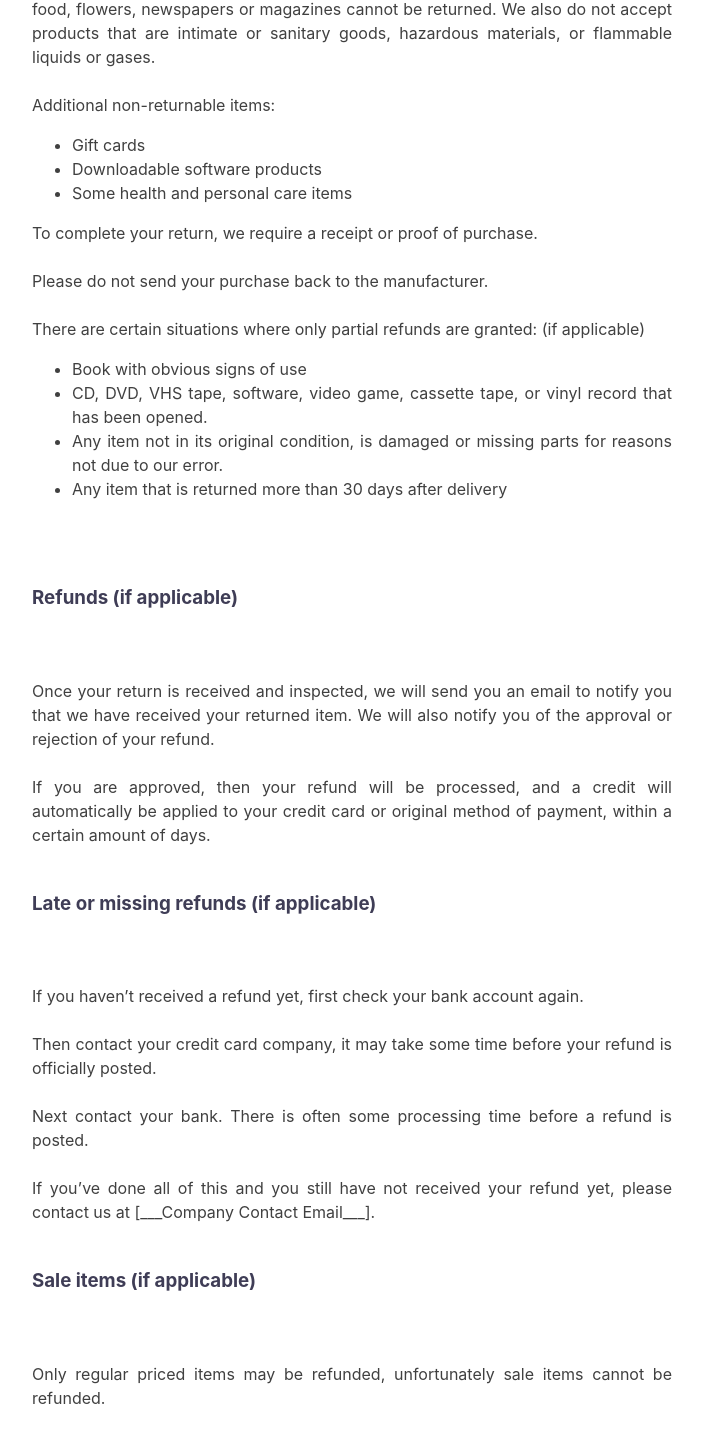
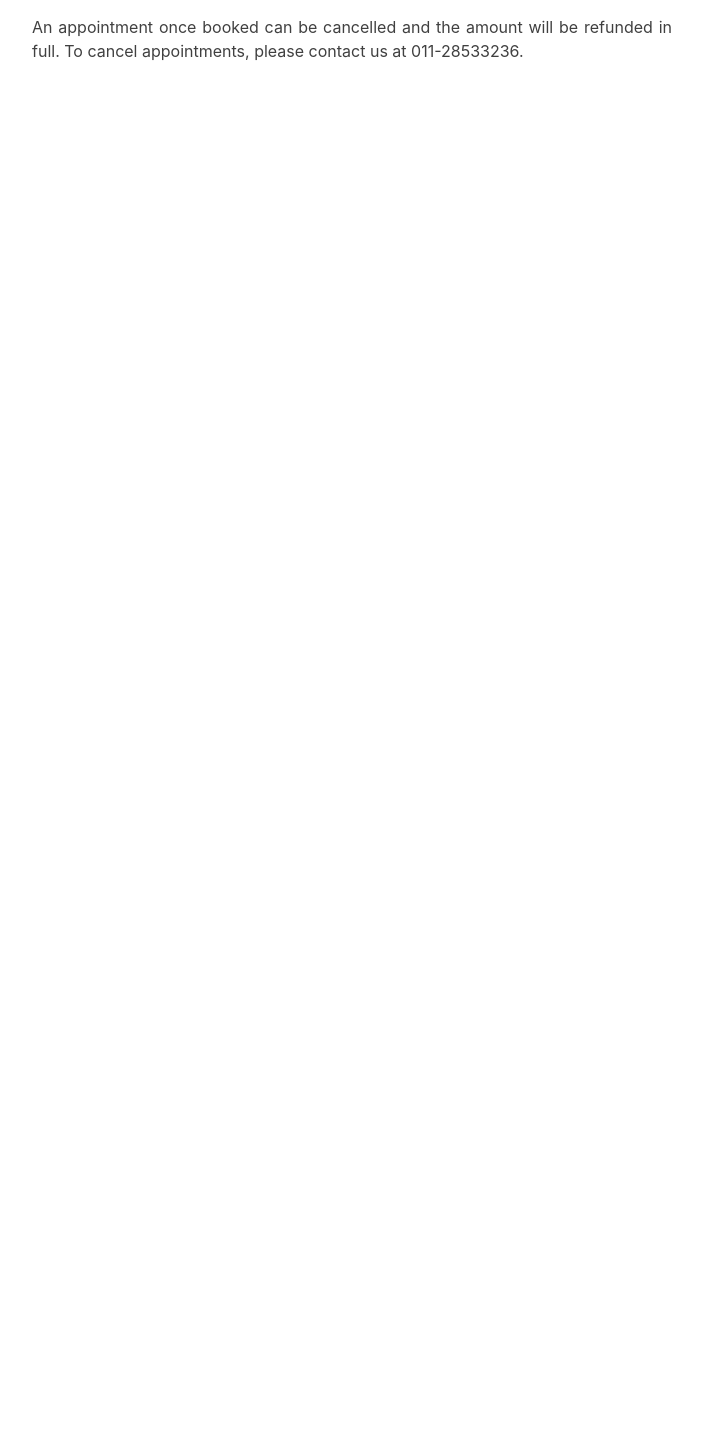
Before and after one commit to abhaybaiju/dentist-webapp, a React (Create React App) app in the folder frontend/: page /Refunds in a window 1280 px wide. Shown: the part 454-1910 px from the top of the page, without its empty margins (288-991 px from the left). After the commit the page ends 800 px from the top, so only its background shows below. Built offline with nearby package versions, Linux system fonts and the light colour scheme.

Commit message:
Added images and updated refunds

```diff
--- a/frontend/src/components/Contact.js
+++ b/frontend/src/components/Contact.js
@@ -104,19 +104,19 @@ const Contact = () => {
               <Table style={{marginLeft:'5%', marginBottom:'-8%'}}>
                 <TableRow>
                   <TableCell style={{borderBottom:'none', fontSize:'30px', width:'10px'}}><p style={{border:'1px solid #c86d6e', borderRadius:'15px', paddingLeft:'3px', paddingRight:'3px', height:'40px'}}><PhoneIcon style={{color:'white', background:'#bf6f72', padding:'5px', borderRadius:'12px', marginTop:'8%'}}/></p></TableCell>
-                  <TableCell style={{borderBottom:'none'}}><TextField id="phone" label="Phone" defaultValue="+91 9810336864" InputProps={{readOnly: true, disableUnderline:true, classes:{input:classes.resize}}} InputLabelProps={{classes:{root:classes.label, focused: classes.focusedLabel, error: classes.erroredLabel}}}/></TableCell>
+                  <TableCell style={{borderBottom:'none'}}><TextField id="phone" label="Phone" defaultValue="011-28533236" InputProps={{readOnly: true, disableUnderline:true, classes:{input:classes.resize}}} InputLabelProps={{classes:{root:classes.label, focused: classes.focusedLabel, error: classes.erroredLabel}}}/></TableCell>
                 </TableRow>
               </Table>
               <Table style={{marginLeft:'5%', marginBottom:'-8%'}}>
                 <TableRow>
                   <TableCell style={{borderBottom:'none', width:'10px', fontSize:'30px'}}><p style={{border:'1px solid #c86d6e', borderRadius:'15px', paddingLeft:'3px', paddingRight:'3px', height:'40px'}}><EmailIcon style={{color:'white', background:'#bf6f72', padding:'5px', borderRadius:'12px', marginTop:'10%'}}/></p></TableCell>
-                  <TableCell style={{borderBottom:'none'}}><TextField id="phone" label="Email" defaultValue="drcsbaiju@yahoo.co.in" InputProps={{readOnly: true, disableUnderline:true, classes:{input:classes.resize}}} InputLabelProps={{classes:{root:classes.label, focused: classes.focusedLabel, error: classes.erroredLabel}}}/></TableCell>
+                  <TableCell style={{borderBottom:'none'}}><TextField id="email" label="Email" defaultValue="drcsbaiju@yahoo.co.in" InputProps={{readOnly: true, disableUnderline:true, classes:{input:classes.resize}}} InputLabelProps={{classes:{root:classes.label, focused: classes.focusedLabel, error: classes.erroredLabel}}}/></TableCell>
                 </TableRow>
               </Table>
               <Table style={{marginLeft:'5%', marginBottom:'8%'}}>
                 <TableRow>
                   <TableCell style={{borderBottom:'none', width:'10px', fontSize:'30px'}}><p style={{border:'1px solid #c86d6e', borderRadius:'15px', paddingLeft:'3px', paddingRight:'3px', height:'40px'}}><LocationOnIcon style={{color:'white', background:'#bf6f72', padding:'5px', borderRadius:'12px', marginTop:'8%'}}/></p></TableCell>
-                  <TableCell style={{borderBottom:'none'}}><TextField id="phone" label="Address" defaultValue="DG-II, 57-A, Vikaspuri, New Delhi-110018" fullWidth={true} InputProps={{readOnly: true, disableUnderline:true, classes:{input:classes.resize}}} InputLabelProps={{classes:{root:classes.label, focused: classes.focusedLabel, error: classes.erroredLabel}}}/></TableCell>
+                  <TableCell style={{borderBottom:'none'}}><TextField id="address" label="Address" defaultValue="DG-II, 57-A, Vikaspuri, New Delhi-110018" fullWidth={true} InputProps={{readOnly: true, disableUnderline:true, classes:{input:classes.resize}}} InputLabelProps={{classes:{root:classes.label, focused: classes.focusedLabel, error: classes.erroredLabel}}}/></TableCell>
                 </TableRow>
               </Table>
             </Fade>
--- a/frontend/src/components/Refunds.js
+++ b/frontend/src/components/Refunds.js
@@ -8,45 +8,10 @@ const Refunds = () => {
         <h1 style={{color:'#3f3d56', textAlign:'center'}}>Cancellation/Refund Policy</h1>
       </Grid>
       <Grid item lg={6} md={10} sm={10} xs={10} style={{color:'#404040', textAlign:'justify', lineHeight:'1.5', marginBottom:'5%'}}>
-      <br /><h3 style={{color:'#3f3d56'}}>Returns</h3><br/><br/>
-Our policy lasts 30 days. If 30 days have gone by since your purchase, unfortunately we can’t offer you a refund or exchange.<br/><br/>
-To be eligible for a return, your item must be unused and in the same condition that you received it. It must also be in the original packaging.<br/><br/>
-Several types of goods are exempt from being returned. Perishable goods such as food, flowers, newspapers or magazines cannot be returned. We also do not accept products that are intimate or sanitary goods, hazardous materials, or flammable liquids or gases.<br/><br/>
-Additional non-returnable items:
-<ul style={{listStyleType:'disc'}}>
-<li>Gift cards</li>
-<li>Downloadable software products</li>
-<li>Some health and personal care items</li>
-</ul>
-To complete your return, we require a receipt or proof of purchase.<br/><br/>
-Please do not send your purchase back to the manufacturer.<br/><br/>
-There are certain situations where only partial refunds are granted: (if applicable)<br/>
-<ul style={{listStyleType:'disc'}}>
-<li>Book with obvious signs of use</li>
-<li>CD, DVD, VHS tape, software, video game, cassette tape, or vinyl record that has been opened.</li>
-<li>Any item not in its original condition, is damaged or missing parts for reasons not due to our error.</li>
-<li>Any item that is returned more than 30 days after delivery</li>
-</ul><br/><br/>
-<h3 style={{color:'#3f3d56'}}>Refunds (if applicable)</h3><br/><br/>
-Once your return is received and inspected, we will send you an email to notify you that we have received your returned item. We will also notify you of the approval or rejection of your refund.<br/><br/>
-If you are approved, then your refund will be processed, and a credit will automatically be applied to your credit card or original method of payment, within a certain amount of days.<br/><br/>
-<h3 style={{color:'#3f3d56'}}>Late or missing refunds (if applicable)</h3><br/><br/>
-If you haven’t received a refund yet, first check your bank account again.<br/><br/>
-Then contact your credit card company, it may take some time before your refund is officially posted.<br/><br/>
-Next contact your bank. There is often some processing time before a refund is posted.<br/><br/>
-If you’ve done all of this and you still have not received your refund yet, please contact us at [___Company Contact Email___].<br/><br/>
-<h3 style={{color:'#3f3d56'}}>Sale items (if applicable)</h3><br/><br/>
-Only regular priced items may be refunded, unfortunately sale items cannot be refunded.<br/><br/>
-<h3 style={{color:'#3f3d56'}}>Exchanges (if applicable)</h3><br/><br/>
-We only replace items if they are defective or damaged.  If you need to exchange it for the same item, send us an email at [___Company Contact Email___] and send your item to: 622 Manglam Electronic Market Jaipur Rajasthan India 302001.<br/><br/>
-<h3 style={{color:'#3f3d56'}}>Gifts</h3><br/><br/>
-If the item was marked as a gift when purchased and shipped directly to you, you’ll receive a gift credit for the value of your return. Once the returned item is received, a gift certificate will be mailed to you.<br/><br/>
-If the item wasn’t marked as a gift when purchased, or the gift giver had the order shipped to themselves to give to you later, we will send a refund to the gift giver and he will find out about your return.<br/><br/>
-<h3 style={{color:'#3f3d56'}}>Shipping</h3><br/><br/>
-To return your product, you should mail your product to: 622 Manglam Electronic Market Jaipur Rajasthan India 302001.<br/><br/>
-You will be responsible for paying for your own shipping costs for returning your item. Shipping costs are non-refundable. If you receive a refund, the cost of return shipping will be deducted from your refund.<br/><br/>
-Depending on where you live, the time it may take for your exchanged product to reach you, may vary.<br/><br/>
-If you are shipping an item over $75, you should consider using a trackable shipping service or purchasing shipping insurance. We don’t guarantee that we will receive your returned item.<br/><br/>
+      <br /><h3 style={{color:'#3f3d56'}}>Refunds</h3><br/>
+        Our policy prevents us from providing refunds after the appointment due to the nature of our services provided. For further enquiries contact us at 011-28533236 or drcsbaiju@yahoo.co.in<br/><br/>
+        <br /><h3 style={{color:'#3f3d56'}}>Cancellations</h3><br/>
+        An appointment once booked can be cancelled and the amount will be refunded in full. To cancel appointments, please contact us at 011-28533236.
       </Grid>
     </Grid>
   )
--- a/frontend/src/components/Service.js
+++ b/frontend/src/components/Service.js
@@ -82,14 +82,14 @@ const Service = () => {
             img: require('./images/Shambhavi.png')
         },
         {
-            name: "Random Name #2",
+            name: "Mini Subhas",
             description: "Dr Anuradha and Dr Baiju are extremely friendly and make you feel extremely at home from the moment you step into the clinic. I have been coming here for the past 20 years and now my entire family is their patient. 10/10 service overall.",
-            img: require('./images/Shambhavi.png')
+            img: require('./images/Mini_Subhash.jpg')
         },
         {
-            name: "Random Name #3",
+            name: "Krishna Gupta",
             description: "Best clinic in West Delhi. Friendly staff, excellent doctors and affordable treatments. Would definitely recommend it.",
-            img: require('./images/Shambhavi.png')
+            img: require('./images/Krishna_Gupta.jpg')
         }
   ]
 
```
Also changed, not shown: frontend/src/components/Privacy.js (+3 -5 lines), frontend/src/components/Terms.js (+4 -4 lines), frontend/src/components/images/Krishna_Gupta.jpg (added), frontend/src/components/images/Mini_Subhash.jpg (added).
